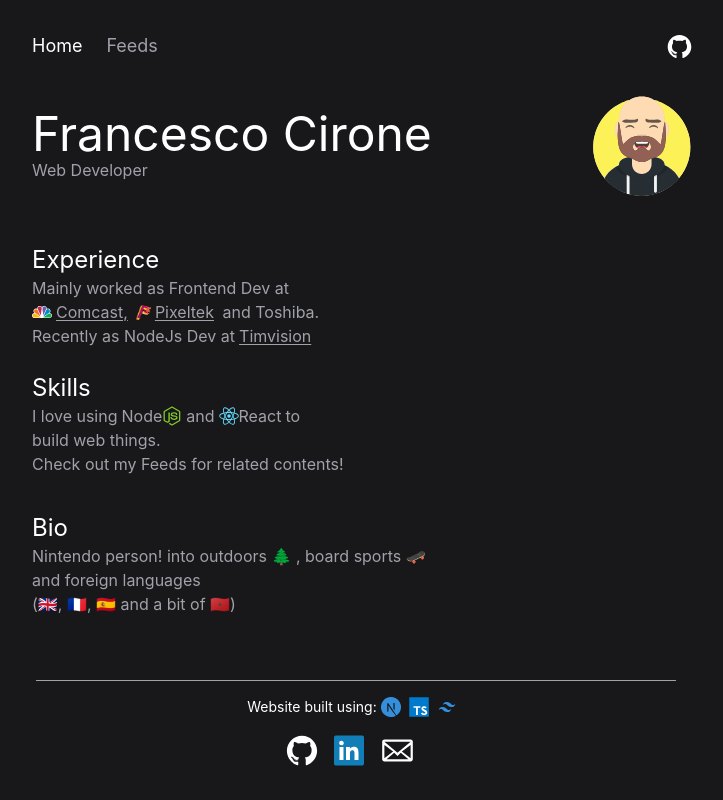
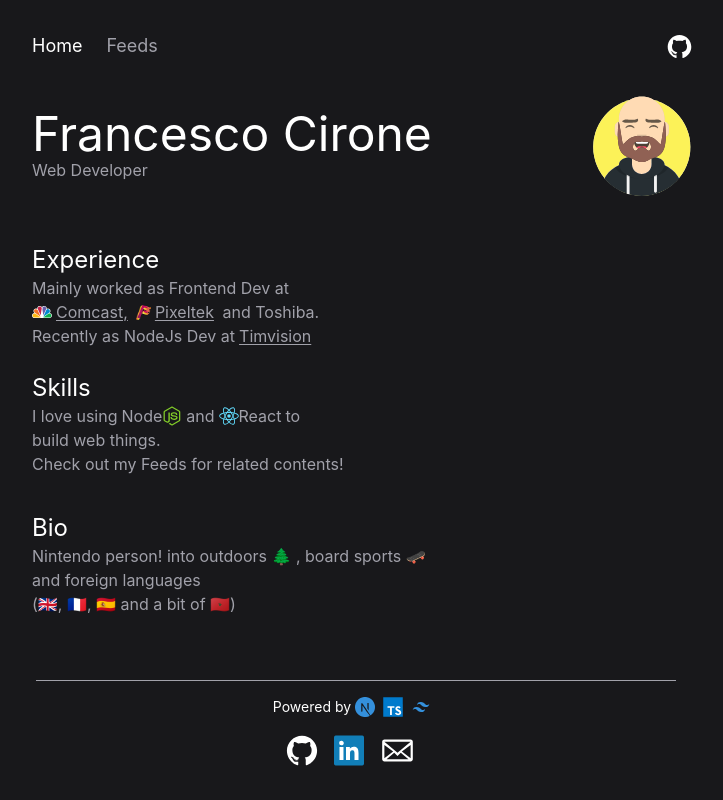
Before and after one commit to inhopj/fcirone.dev, a Next.js app: page / in a window 1280 px wide. Shown: the whole page, without its empty margins (284-1007 px from the left). Built offline with nearby package versions, Linux system fonts and the light colour scheme.

Commit message:
Powered by

```diff
--- a/components/Contacts/Contacts.tsx
+++ b/components/Contacts/Contacts.tsx
@@ -15,7 +15,7 @@ const Cotacts = ({ className: parentClassNames }: Props) => {
       )}
     >
       <div className='flex justify-center md:mx-4 text-white text-sm border-t border-zinc-400 pt-4 mb-4'>
-        Website built using:
+        Powered by
         <span
           className='inline-flex items-center align-center mr-2 ml-1'
         >
```
